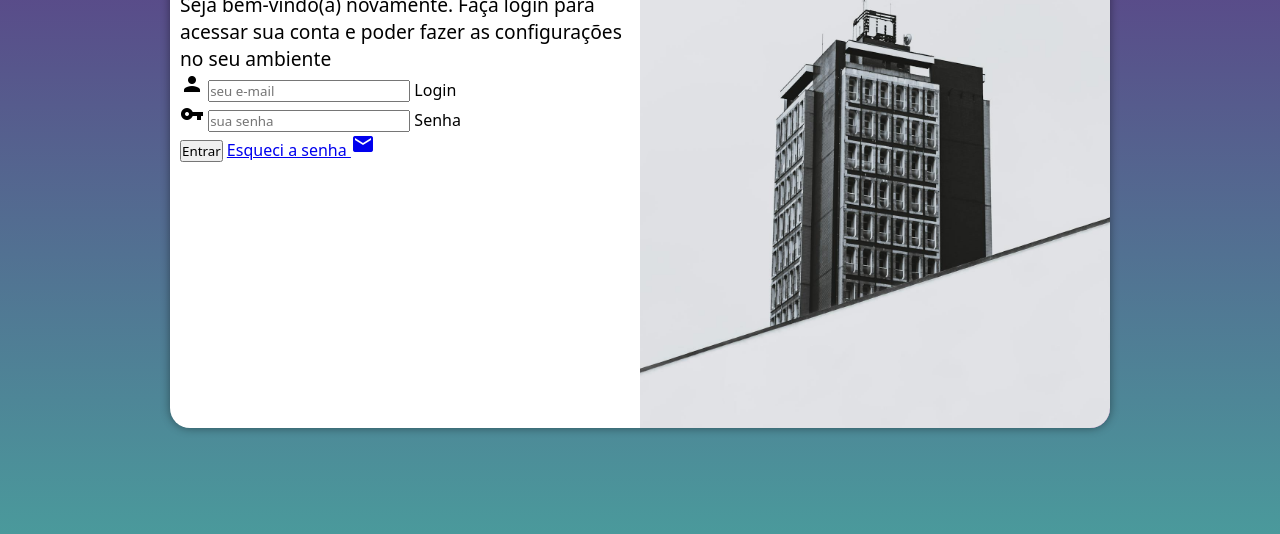
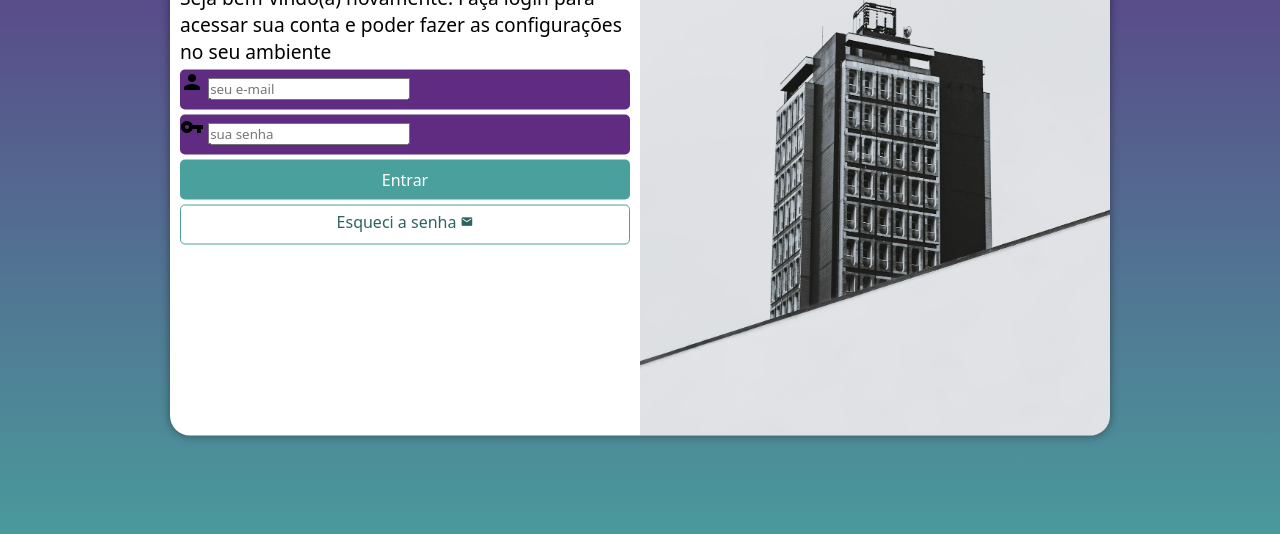
Before and after one commit to GustavoSilmir/projeto-login, a plain HTML site: page index.html in a window 1280 px wide. Shown: the part 222-756 px from the top of the page. Drawn offline with Linux system fonts and the light colour scheme.

Commit message:
formatação de formulário

```diff
--- a/estilos/style.css
+++ b/estilos/style.css
@@ -33,7 +33,7 @@ section#login{
     overflow: hidden;
     background-color: white;
     width: 250px;
-    height: 500px;
+    height: 515px;
     border-radius: 20px;
     box-shadow: 0px 0px 10px rgba(0, 0, 0, 0.418);
 
@@ -67,3 +67,55 @@ div#formulario > h1 {
 div#formulario > p{
     font-size: 0.8em;
 }
+
+form > div.campo{
+    background-color: #5f2c82 ;
+    display: block;
+    width: 100%;
+    height: 40px;
+    border-radius: 5px;
+    margin: 5px 0px;
+}
+
+div.campo label {
+    display: none;
+}
+
+form > input[type=submit]{
+    display: block;
+    font-size: 1em;
+    width: 100%;
+    height: 40px;
+    background-color: #49a09d;
+    color: white;
+    border: none;
+    border-radius: 5px;
+    cursor: pointer;
+}
+
+form > input[type=submit]:hover{
+   background-color: #2d6462;
+}
+
+form > a.botao {
+    display: block;
+    text-align: center;
+    font-size: 1em;
+    width: 100%;
+    height: 40px;
+    padding-top: 5px;
+    margin-top: 5px;
+    background-color: white;
+    color: #2d6462;
+    border: 1px solid #49a09d ;
+    border-radius: 5px;
+    text-decoration: none;
+}
+
+form > a.botao:hover{
+    background-color: #6cd3cf ;
+}
+
+form > a.botao > i{
+    font-size: 0.8em;
+}
--- a/index.html
+++ b/index.html
@@ -33,7 +33,7 @@
                         <label for="isenha">Senha</label>
                     </div>
                     <input type="submit" value="Entrar">
-                    <a href="esqueci.html">Esqueci a senha <i class="material-icons">mail</i></a>
+                    <a href="esqueci.html" class="botao">Esqueci a senha <i class="material-icons">mail</i></a>
                 </form>
             </div>
 
```
